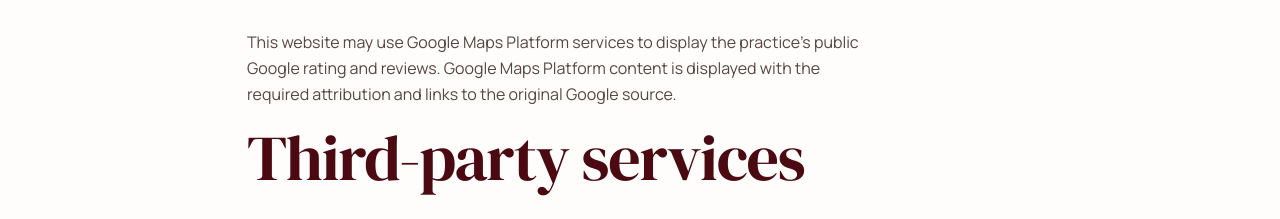
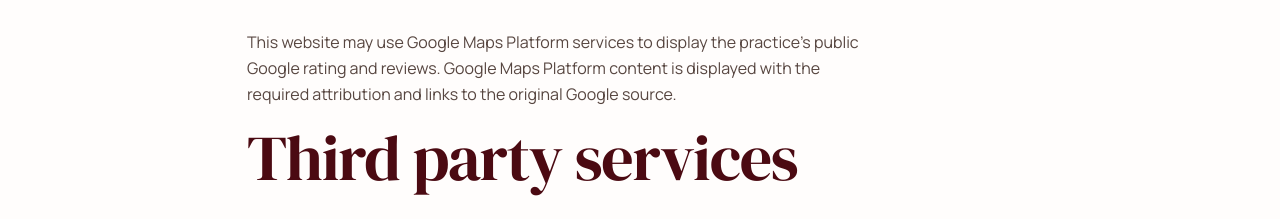
Before and after one commit to robinmigwi/lavington-green-dental, a plain HTML site: page lavington-green-dental/privacy.html in a window 1280 px wide. Shown: the part 891-1110 px from the top of the page. Drawn offline with Linux system fonts and the light colour scheme.

Commit message:
Clean hyphenated website copy

```diff
--- a/lavington-green-dental/privacy.html
+++ b/lavington-green-dental/privacy.html
@@ -3,6 +3,6 @@
 <body>
 <header><nav class="nav"><a class="brand" href="index.html"><img src="assets/logo.png" alt="Lavington Green Dental Suite logo"></a><ul class="navlinks"><li><a href="index.html">Home</a></li><li><a href="about.html">About</a></li><li><a href="team.html">Our Team</a></li><li><a href="services.html">Services</a></li><li><a href="insurance.html">Insurance &amp; Corporate</a></li><li><a href="contact.html">Contact</a></li></ul><div class="navcta"><a class="btn btn-outline" href="tel:+254706820099">Call Us</a><button class="hamburger" type="button" aria-label="Open menu" aria-expanded="false"><span></span><span></span><span></span></button></div></nav></header>
 <section class="page-hero"><div class="container"><div class="breadcrumb">Home / Privacy</div><h1>Privacy policy</h1><p>How Lavington Green Dental Suite handles information when you use this website.</p></div></section>
-<section class="section"><div class="container" style="max-width:850px"><h2>Information you provide</h2><p>If you contact the practice through the website, information such as your name, phone number and message may be used to respond to your enquiry.</p><h2>Website services</h2><p>This website may use Google Maps Platform services to display the practice's public Google rating and reviews. Google Maps Platform content is displayed with the required attribution and links to the original Google source.</p><h2>Third-party services</h2><p>WhatsApp, Google Maps and other linked services are operated under their own terms and privacy policies. Links to those services take you to their platforms.</p><h2>Contact</h2><p>For questions about this policy, contact info@lavingtongreendental.co.ke.</p></div></section>
+<section class="section"><div class="container" style="max-width:850px"><h2>Information you provide</h2><p>If you contact the practice through the website, information such as your name, phone number and message may be used to respond to your enquiry.</p><h2>Website services</h2><p>This website may use Google Maps Platform services to display the practice's public Google rating and reviews. Google Maps Platform content is displayed with the required attribution and links to the original Google source.</p><h2>Third party services</h2><p>WhatsApp, Google Maps and other linked services are operated under their own terms and privacy policies. Links to those services take you to their platforms.</p><h2>Contact</h2><p>For questions about this policy, contact info@lavingtongreendental.co.ke.</p></div></section>
 <footer><div class="container"><div class="foot-bottom" style="margin-top:0;padding-left:0;padding-right:0"><span>© 2026 Lavington Green Dental Suite.</span><span><a href="terms.html">Terms</a> · <a href="privacy.html">Privacy</a></span></div></div></footer>
 <script src="js/main.js"></script></body></html>
```
